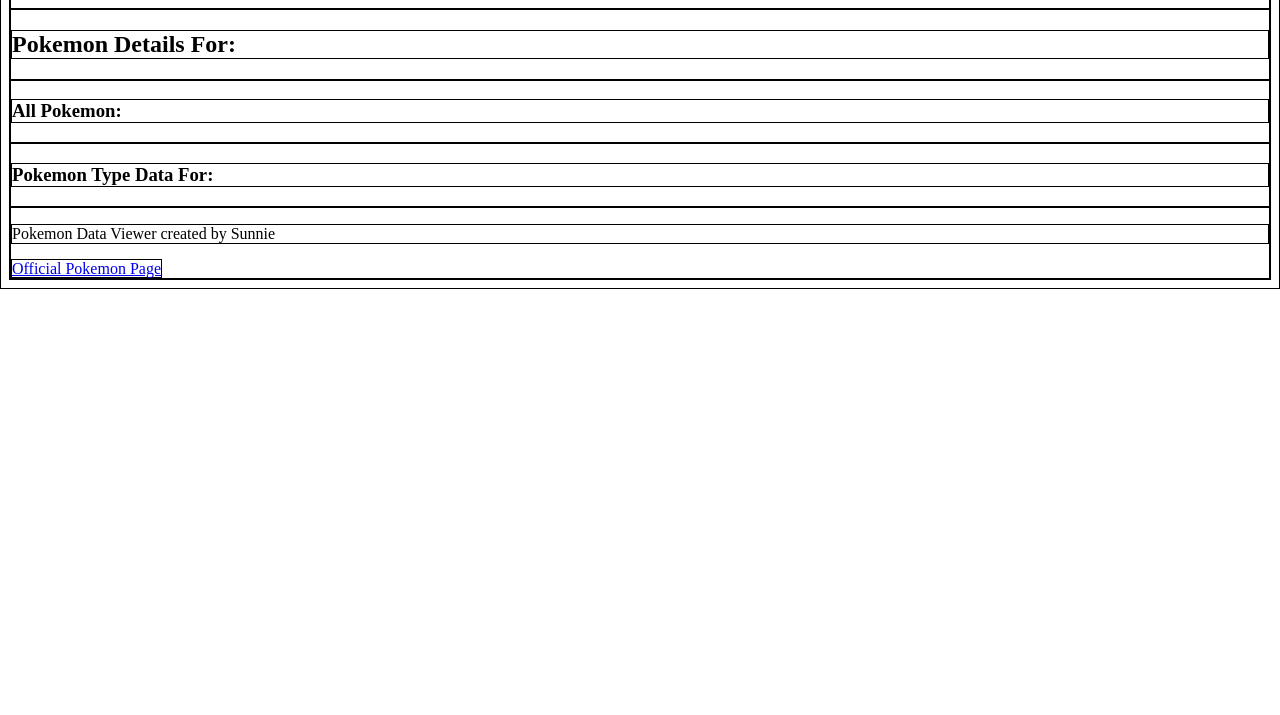
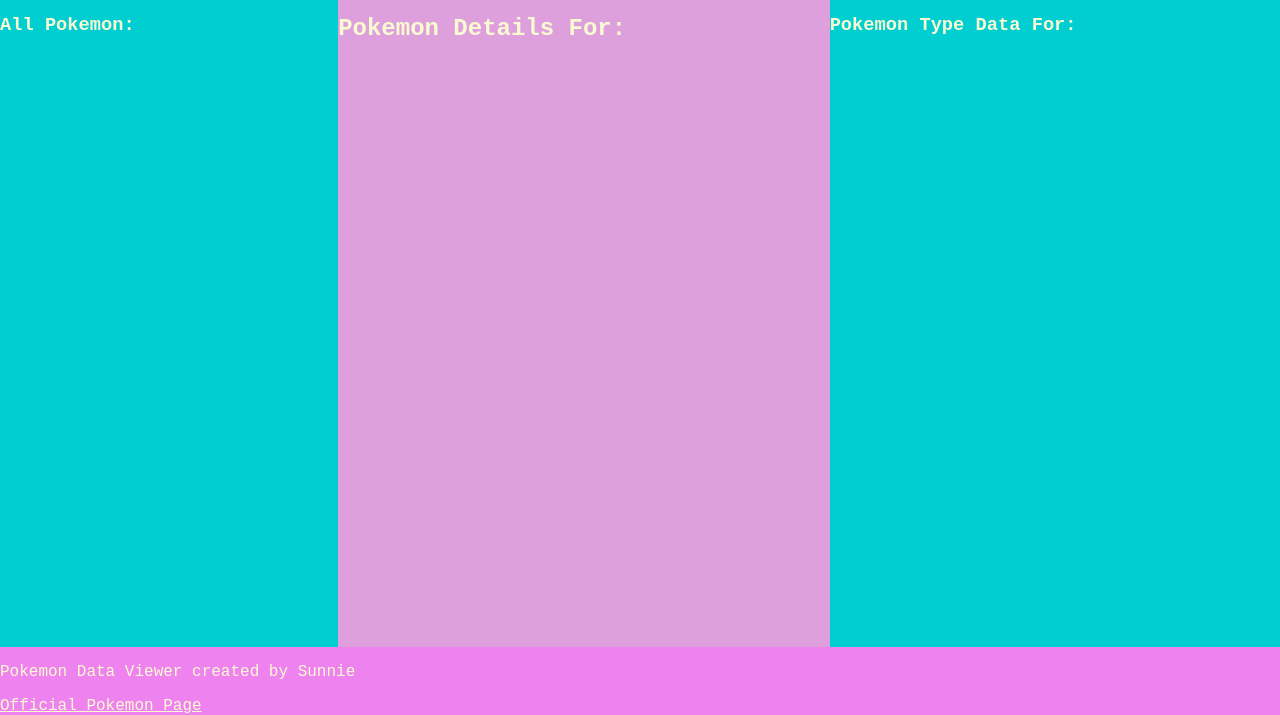
Before and after one commit to syan797/cute-pokedex, a plain HTML site: page web-assignment-pokemon/index.html in a window 1280 px wide. Shown: the part 85-800 px from the top of the page. Drawn offline with Linux system fonts and the light colour scheme.

Commit message:
step1 css

```diff
--- a/web-assignment-pokemon/style.css
+++ b/web-assignment-pokemon/style.css
@@ -1,6 +1,41 @@
 * {
+    color: lightgoldenrodyellow;
+    font-family: "Courier New", Courier, monospace;
+}
 
-    /* You can remove this line whenever you want, it is here for testing purposes */
-    border: 1px solid black;
+body {
+    margin: 0px;
+    display: grid;
+    grid-template-areas: "header header header" "left main right" "footer footer footer";
+    grid-template-rows: auto 1fr auto;
+    min-height: 100vh;
+}
 
+#header, #footer {
+    background-color: violet;
 }
+
+#left, #right {
+    background-color: darkturquoise;
+}
+
+#main {
+    background-color: plum;
+    grid-area: main;
+}
+
+#header {
+    grid-area: header;
+}
+
+#footer {
+    grid-area: footer;
+}
+
+#left {
+    grid-area: left;
+}
+
+#right {
+    grid-area: right;
+}
```
